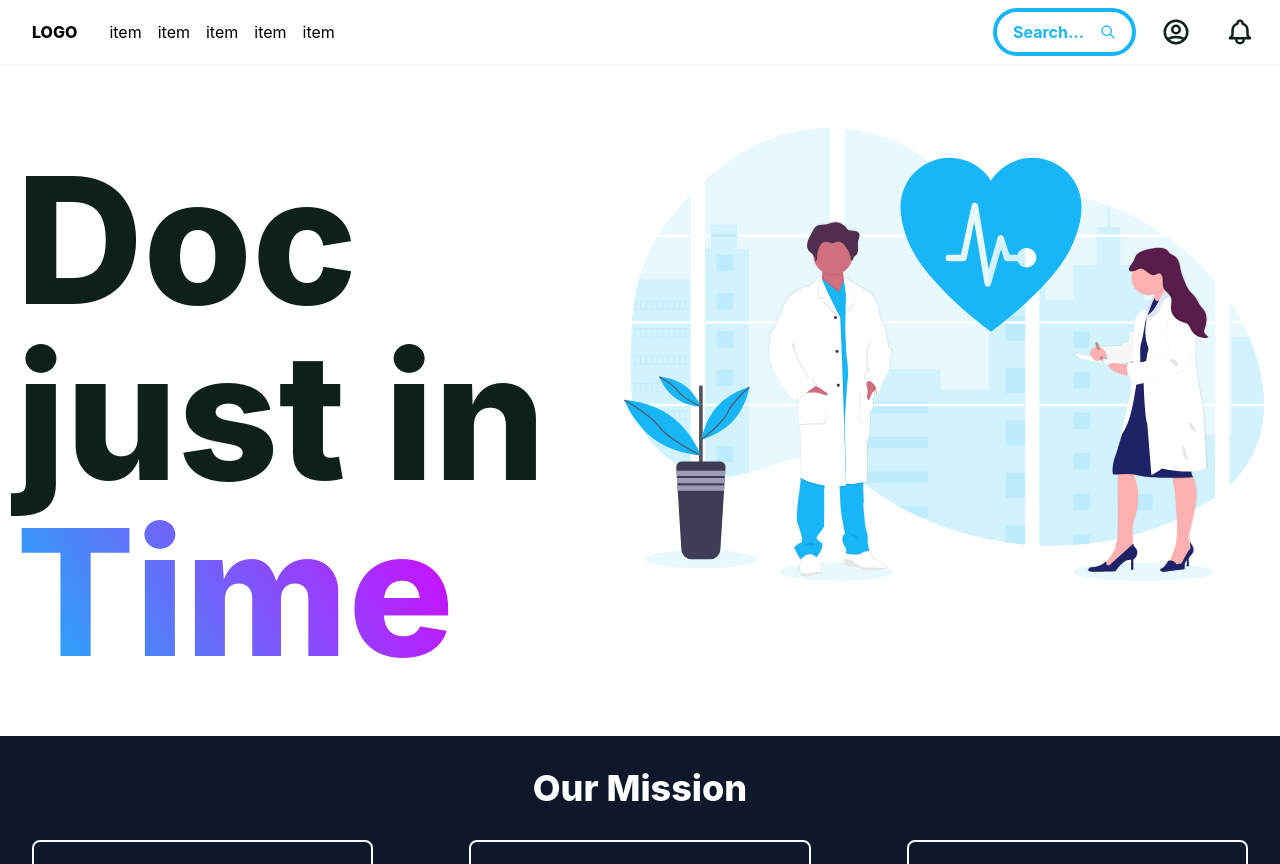
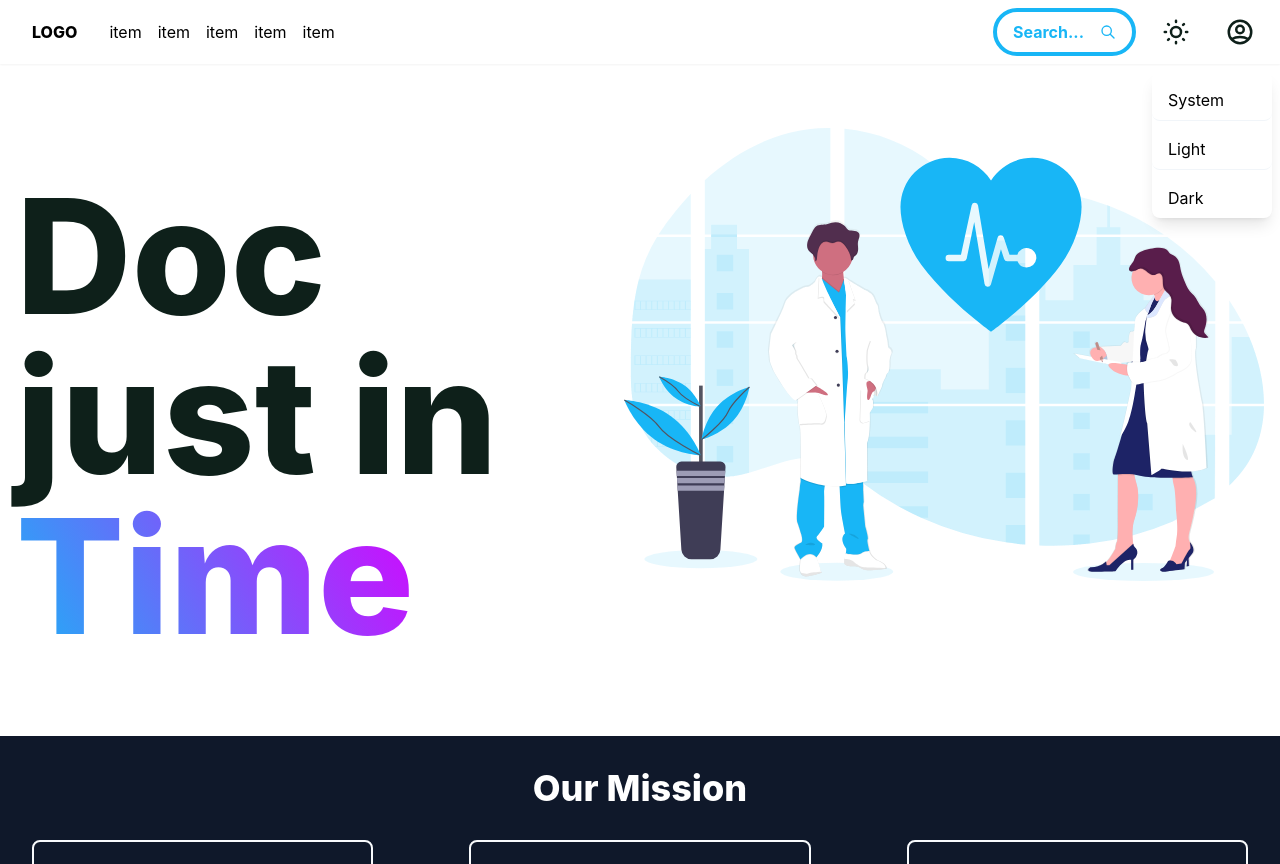
Before and after one commit to IIB3nceII/doc-in-time, a React (Create React App) app in the folder webapp/: page / in a window 1280 px wide. Both pictures are taken after a click on the element 1176 px from the left and 32 px from the top of the page. Built offline with nearby package versions, Linux system fonts and the light colour scheme.

Commit message:
💄 Darkmode works

```diff
--- a/webapp/src/components/common/Footer/Footer.tsx
+++ b/webapp/src/components/common/Footer/Footer.tsx
@@ -1,12 +1,27 @@
 import React from "react";
 import s from "./Footer.module.scss";
 import { Link } from "react-router-dom";
+import { DarkModeSwitcher } from "../../ui";
 
 const Footer = () => {
   return (
     <footer className={s.container}>
       <ul className={s.card}>
-        <li>theme</li>
+        <li>
+          <Link to="#">placeholder</Link>
+        </li>
+        <li>
+          <Link to="#">placeholder</Link>
+        </li>
+        <li>
+          <Link to="#">placeholder</Link>
+        </li>
+        <li>
+          <Link to="#">placeholder</Link>
+        </li>
+        <li>
+          <Link to="#">placeholder</Link>
+        </li>
       </ul>
 
       <span></span>
--- a/webapp/src/components/common/MobileNavbar/MobileNavbar.tsx
+++ b/webapp/src/components/common/MobileNavbar/MobileNavbar.tsx
@@ -10,35 +10,35 @@ const MobileNavbar = () => {
         <Link to="/">
           <li className={s.active}>
             <HiOutlineHome className={s.icon} />
-            <span>item</span>
+            <p>item</p>
           </li>
         </Link>
 
         <Link to="/">
           <li>
             <HiOutlineUsers className={s.icon} />
-            <span>item</span>
+            <p>item</p>
           </li>
         </Link>
 
         <Link to="/">
           <li>
             <HiOutlineCalendar className={s.icon} />
-            <span>item</span>
+            <p>item</p>
           </li>
         </Link>
 
         <Link to="/">
           <li>
             <HiOutlineIdentification className={s.icon} />
-            <span>item</span>
+            <p>item</p>
           </li>
         </Link>
 
         <Link to="/">
           <li>
             <HiOutlineCog className={s.icon} />
-            <span>item</span>
+            <p>item</p>
           </li>
         </Link>
       </ul>
--- a/webapp/src/components/common/Navbar/Navbar.module.scss
+++ b/webapp/src/components/common/Navbar/Navbar.module.scss
@@ -1,5 +1,5 @@
 .root {
-  @apply sticky top-0 flex justify-between items-center h-16 px-4 space-x-4 bg-white shadow-sm dark:text-secondary;
+  @apply sticky top-0 flex justify-between items-center h-16 px-4 space-x-4 bg-white shadow-sm z-50 dark:text-secondary;
 
   .navigationContainer {
     @apply flex flex-nowrap space-x-8 h-fit;
--- a/webapp/src/components/common/Navbar/Navbar.tsx
+++ b/webapp/src/components/common/Navbar/Navbar.tsx
@@ -1,7 +1,7 @@
 import React, { FC, memo } from "react";
 import s from "./Navbar.module.scss";
-import { HiOutlineBell, HiOutlineSearch, HiOutlineUserCircle } from "react-icons/hi";
-import { SearchArea, Tooltip } from "../../ui";
+import { HiOutlineSearch, HiOutlineUserCircle } from "react-icons/hi";
+import { DarkModeSwitcher, SearchArea, Tooltip } from "../../ui";
 import { connect } from "react-redux";
 import { IRootState } from "../../../shared/store";
 import { setIsSearchAreaOpen } from "../../../shared/store/actions/ui.action";
@@ -14,11 +14,7 @@ const NavbarComponent: FC<INavbarProps> = ({ ui: { isSearchAreaOpen }, setIsSear
     <>
       <header className={s.root}>
         <div className="md:hidden">
-          <Tooltip text="Notifications">
-            <div className="icon-container">
-              <HiOutlineBell />
-            </div>
-          </Tooltip>
+          <DarkModeSwitcher />
         </div>
         <div className={s.navigationContainer}>
           <Link to="/">
@@ -47,19 +43,15 @@ const NavbarComponent: FC<INavbarProps> = ({ ui: { isSearchAreaOpen }, setIsSear
 
         <div className={s.sideNav}>
           <div className={s.search} onClick={() => setIsSearchAreaOpen(true)}>
-            <span>Search...</span>
+            <p>Search...</p>
             <HiOutlineSearch />
           </div>
+
+          <DarkModeSwitcher />
 
           <Tooltip text="Profile">
             <div className="icon-container">
               <HiOutlineUserCircle />
-            </div>
-          </Tooltip>
-
-          <Tooltip text="Notifications">
-            <div className="icon-container">
-              <HiOutlineBell />
             </div>
           </Tooltip>
         </div>
--- a/webapp/src/components/ui/Contact/Contact.module.scss
+++ b/webapp/src/components/ui/Contact/Contact.module.scss
@@ -9,7 +9,7 @@
     }
 
     > span {
-      @apply font-semibold dark:text-white;
+      @apply font-semibold;
     }
   }
 
--- a/webapp/src/components/ui/DarkModeSwitcher/DarkModeSwitcher.module.scss
+++ b/webapp/src/components/ui/DarkModeSwitcher/DarkModeSwitcher.module.scss
@@ -0,0 +1,15 @@
+.container {
+  @apply relative;
+
+  > ul {
+    @apply absolute bg-white rounded-lg shadow-lg translate-y-4 z-50;
+
+    > li {
+      @apply flex items-center p-4 pr-12 pb-2 rounded-lg border-b-[1px] border-slate-100 cursor-pointer hover:bg-slate-100;
+
+      &:last-child {
+        @apply border-none;
+      }
+    }
+  }
+}
--- a/webapp/src/components/ui/DarkModeSwitcher/DarkModeSwitcher.tsx
+++ b/webapp/src/components/ui/DarkModeSwitcher/DarkModeSwitcher.tsx
@@ -1,36 +1,55 @@
-import React, { useEffect, useState } from "react";
+import React, { FC, useEffect, useState } from "react";
 import s from "./DarkModeSwitcher.module.scss";
+import { HiOutlineSun } from "react-icons/hi";
 
-const DarkModeSwitcher = () => {
-  const [currentTheme, setCurrentTheme] = useState<"light" | "dark">("light");
+const DarkModeSwitcher: FC = () => {
+  const [showOptions, setShowOptions] = useState<boolean>(false);
 
   useEffect(() => {
     if (localStorage.theme === "dark" || (!("theme" in localStorage) && window.matchMedia("(prefers-color-scheme: dark)").matches)) {
       document.documentElement.classList.remove("light");
       document.documentElement.classList.add("dark");
-      setCurrentTheme("dark");
     } else {
       document.documentElement.classList.remove("dark");
       document.documentElement.classList.add("light");
-      setCurrentTheme("light");
     }
   }, []);
 
-  const changeTheme = () => {
-    if (currentTheme === "light") {
-      localStorage.theme = "dark";
-      document.documentElement.classList.remove("light");
-      document.documentElement.classList.add("dark");
-      setCurrentTheme("dark");
-    } else {
-      localStorage.theme = "light";
-      document.documentElement.classList.remove("dark");
-      document.documentElement.classList.add("light");
-      setCurrentTheme("light");
+  const changeTheme = (newTheme: "system" | "light" | "dark") => {
+    document.documentElement.classList.remove("light");
+    document.documentElement.classList.remove("dark");
+    document.documentElement.classList.remove("system");
+
+    switch (newTheme) {
+      case "light":
+        localStorage.theme = "light";
+        document.documentElement.classList.add("light");
+        break;
+      case "dark":
+        localStorage.theme = "dark";
+        document.documentElement.classList.add("dark");
+        break;
+      default:
+        localStorage.theme = "system";
+        document.documentElement.classList.add("system");
+        break;
     }
   };
 
-  return <button onClick={changeTheme}>DarkModeSwitcher</button>;
+  return (
+    <div className={s.container}>
+      <div className="icon-container" onClick={() => setShowOptions(!showOptions)}>
+        <HiOutlineSun />
+      </div>
+      {showOptions && (
+        <ul>
+          <li onClick={() => changeTheme("system")}>System</li>
+          <li onClick={() => changeTheme("light")}>Light</li>
+          <li onClick={() => changeTheme("dark")}>Dark</li>
+        </ul>
+      )}
+    </div>
+  );
 };
 
 export default DarkModeSwitcher;
--- a/webapp/src/components/ui/Hero/Hero.module.scss
+++ b/webapp/src/components/ui/Hero/Hero.module.scss
@@ -2,7 +2,7 @@
   @apply flex flex-col justify-between items-start space-y-8 my-8 md:min-h-[80vh] md:mb-0 md:flex-row;
 
   > h1 {
-    @apply leading-[8rem] text-[8rem] md:leading-[11rem] md:text-[11rem] lg:self-center dark:text-white;
+    @apply leading-[8rem] text-[8rem] md:leading-[10rem] md:text-[10rem] lg:self-center dark:text-white;
 
     > span {
       background-image: linear-gradient(60deg, var(--blue), var(--darkpink)); // var(--light-green)
--- a/webapp/src/index.scss
+++ b/webapp/src/index.scss
@@ -6,7 +6,7 @@
 
 @layer base {
   body {
-    @apply m-0 p-0 bg-white transition-colors duration-500 dark:bg-slate-900 dark:text-secondary;
+    @apply m-0 p-0 bg-white transition-colors duration-500 dark:bg-slate-900;
     font-family: -apple-system, BlinkMacSystemFont, "Segoe UI", "Poppins", "Oxygen", "Ubuntu", "Cantarell", "Fira Sans", "Droid Sans",
       "Helvetica Neue", sans-serif;
     -webkit-font-smoothing: antialiased;
@@ -24,6 +24,10 @@
   h2 {
     @apply text-2xl font-semibold text-primary-2 dark:text-secondary;
   }
+
+  span {
+    @apply dark:text-white;
+  }
 }
 
 @layer components {
```
